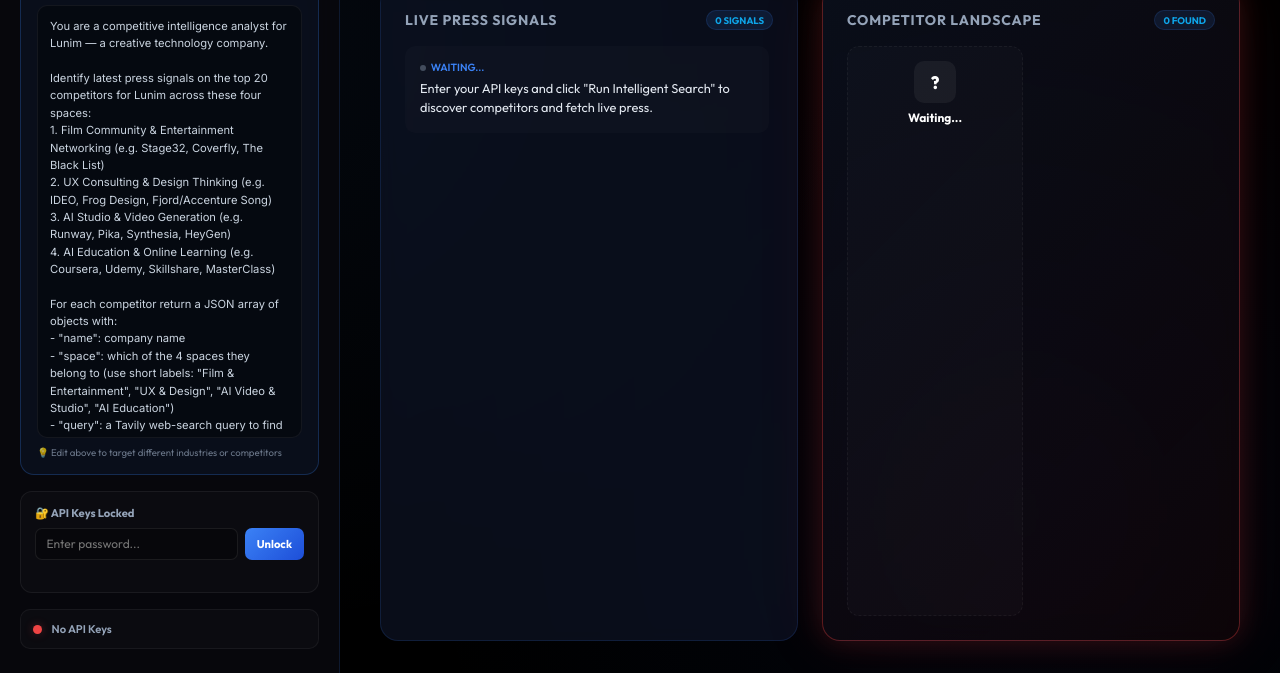
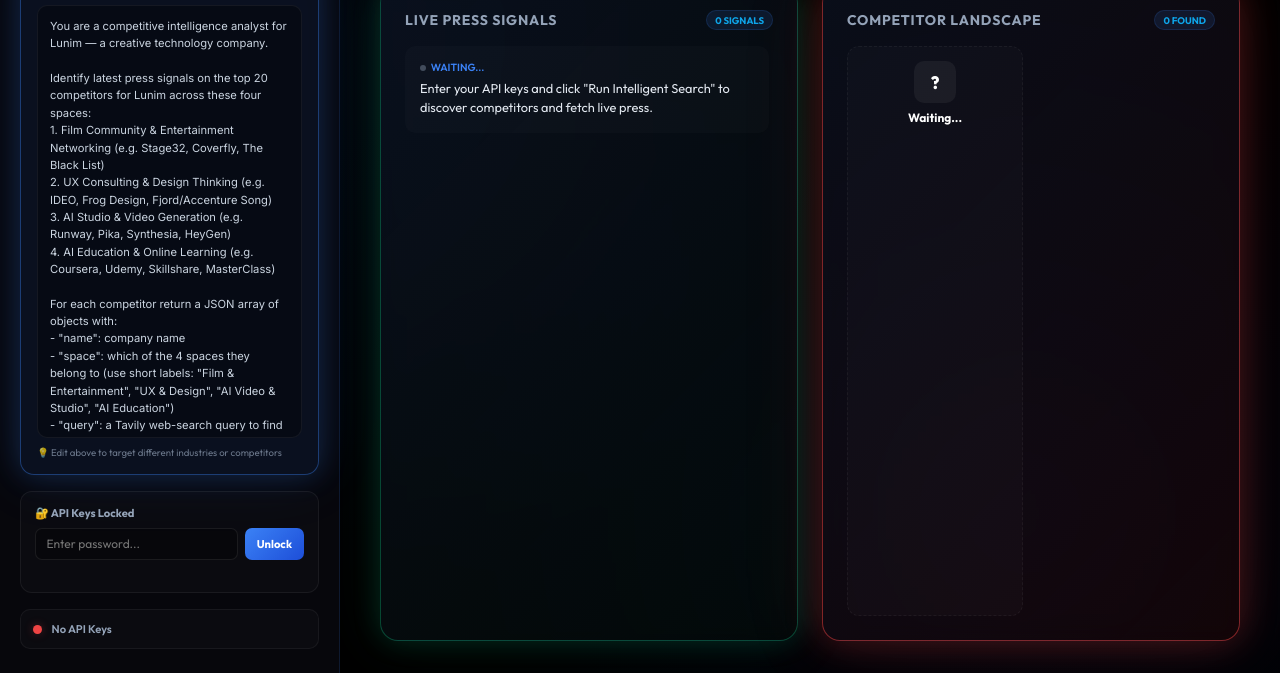
Before and after one commit to Pakkhiguptaa/Lunim-Intel, a plain HTML site: page index.html in a window 1280 px wide. Shown: the part 127-800 px from the top of the page. Drawn offline with Linux system fonts and the light colour scheme.

Commit message:
UI: Green glow on press signals, blue glow on prompt, brighter red glow on competitors

```diff
--- a/styles.css
+++ b/styles.css
@@ -56,8 +56,8 @@ body {
 
 /* ─── Sidebar Prompt ─── */
 .sidebar-prompt {
-  background: rgba(59, 130, 246, 0.06);
-  border: 1px solid rgba(59, 130, 246, 0.25);
+  background: rgba(59, 130, 246, 0.08);
+  border: 1px solid rgba(59, 130, 246, 0.4);
   border-radius: 14px;
   padding: 1rem;
   display: flex;
@@ -65,6 +65,16 @@ body {
   gap: 0.5rem;
   flex-grow: 1;
   min-height: 0;
+  box-shadow:
+    0 0 20px rgba(59, 130, 246, 0.15),
+    0 0 50px rgba(59, 130, 246, 0.08),
+    0 0 100px rgba(59, 130, 246, 0.04);
+  animation: bluePulse 3s ease-in-out infinite;
+}
+
+@keyframes bluePulse {
+  0%, 100% { box-shadow: 0 0 20px rgba(59,130,246,0.12), 0 0 50px rgba(59,130,246,0.06); }
+  50%      { box-shadow: 0 0 30px rgba(59,130,246,0.25), 0 0 70px rgba(59,130,246,0.12); }
 }
 
 .sidebar-prompt-header {
@@ -341,37 +351,57 @@ header {
   min-height: 0;
 }
 
+/* ─── GREEN GLOW for press signals panel ─── */
 .panel-left {
   flex: 1;
+  border-color: rgba(16, 185, 129, 0.35);
+  box-shadow:
+    0 0 20px rgba(16, 185, 129, 0.15),
+    0 0 50px rgba(16, 185, 129, 0.08),
+    0 0 100px rgba(16, 185, 129, 0.04);
+  background: linear-gradient(135deg, rgba(15, 23, 42, 0.6), rgba(10, 40, 25, 0.2));
+  animation: greenPulse 3s ease-in-out infinite;
+}
+
+.panel-left:hover {
+  border-color: rgba(16, 185, 129, 0.5);
+  box-shadow:
+    0 0 30px rgba(16, 185, 129, 0.22),
+    0 0 60px rgba(16, 185, 129, 0.12);
+}
+
+@keyframes greenPulse {
+  0%, 100% { box-shadow: 0 0 20px rgba(16,185,129,0.12), 0 0 50px rgba(16,185,129,0.06); }
+  50%      { box-shadow: 0 0 30px rgba(16,185,129,0.22), 0 0 70px rgba(16,185,129,0.1); }
 }
 
 .panel-right {
   flex: 1;
 }
 
-/* ─── RED GLOW for competitor panel ─── */
+/* ─── RED GLOW for competitor panel (brightened) ─── */
 .panel-red-glow {
-  border-color: rgba(239, 68, 68, 0.35);
+  border-color: rgba(239, 68, 68, 0.5);
   box-shadow:
-    0 0 20px rgba(239, 68, 68, 0.15),
-    0 0 50px rgba(239, 68, 68, 0.08),
-    0 0 100px rgba(239, 68, 68, 0.04),
-    inset 0 1px 0 rgba(239, 68, 68, 0.1);
-  background: linear-gradient(135deg, rgba(15, 23, 42, 0.6), rgba(50, 10, 10, 0.25));
+    0 0 25px rgba(239, 68, 68, 0.22),
+    0 0 60px rgba(239, 68, 68, 0.12),
+    0 0 120px rgba(239, 68, 68, 0.06),
+    inset 0 1px 0 rgba(239, 68, 68, 0.15);
+  background: linear-gradient(135deg, rgba(15, 23, 42, 0.6), rgba(60, 10, 10, 0.3));
   animation: redPulse 3s ease-in-out infinite;
 }
 
 .panel-red-glow:hover {
-  border-color: rgba(239, 68, 68, 0.5);
+  border-color: rgba(239, 68, 68, 0.65);
   box-shadow:
-    0 0 30px rgba(239, 68, 68, 0.2),
-    0 0 60px rgba(239, 68, 68, 0.12),
-    0 0 120px rgba(239, 68, 68, 0.06);
+    0 0 35px rgba(239, 68, 68, 0.3),
+    0 0 80px rgba(239, 68, 68, 0.15),
+    0 0 140px rgba(239, 68, 68, 0.08);
 }
 
 @keyframes redPulse {
-  0%, 100% { box-shadow: 0 0 20px rgba(239,68,68,0.12), 0 0 50px rgba(239,68,68,0.06); }
-  50%      { box-shadow: 0 0 30px rgba(239,68,68,0.2), 0 0 80px rgba(239,68,68,0.1); }
+  0%, 100% { box-shadow: 0 0 25px rgba(239,68,68,0.18), 0 0 60px rgba(239,68,68,0.08); }
+  50%      { box-shadow: 0 0 40px rgba(239,68,68,0.28), 0 0 90px rgba(239,68,68,0.14); }
 }
 
 .panel-header {
```
